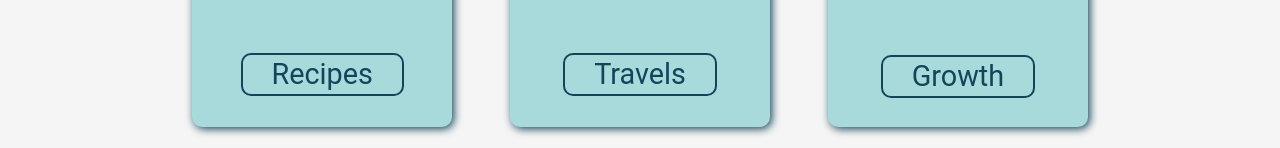
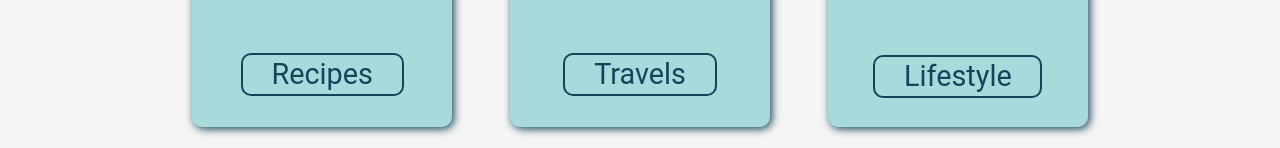
Before and after one commit to CH-Webdev/portfolio, a website: page dist/fun.html in a window 1280 px wide. Shown: the part 724-872 px from the top of the page. Drawn offline with Linux system fonts and the light colour scheme.

Commit message:
growth->lifestyle

```diff
--- a/dist/fun.html
+++ b/dist/fun.html
@@ -85,7 +85,7 @@
               class="filter-dark"
               alt=""
             />
-            <a href="#">Growth</a>
+            <a href="#">Lifestyle</a>
           </div>
         </div>
       </div>
```
